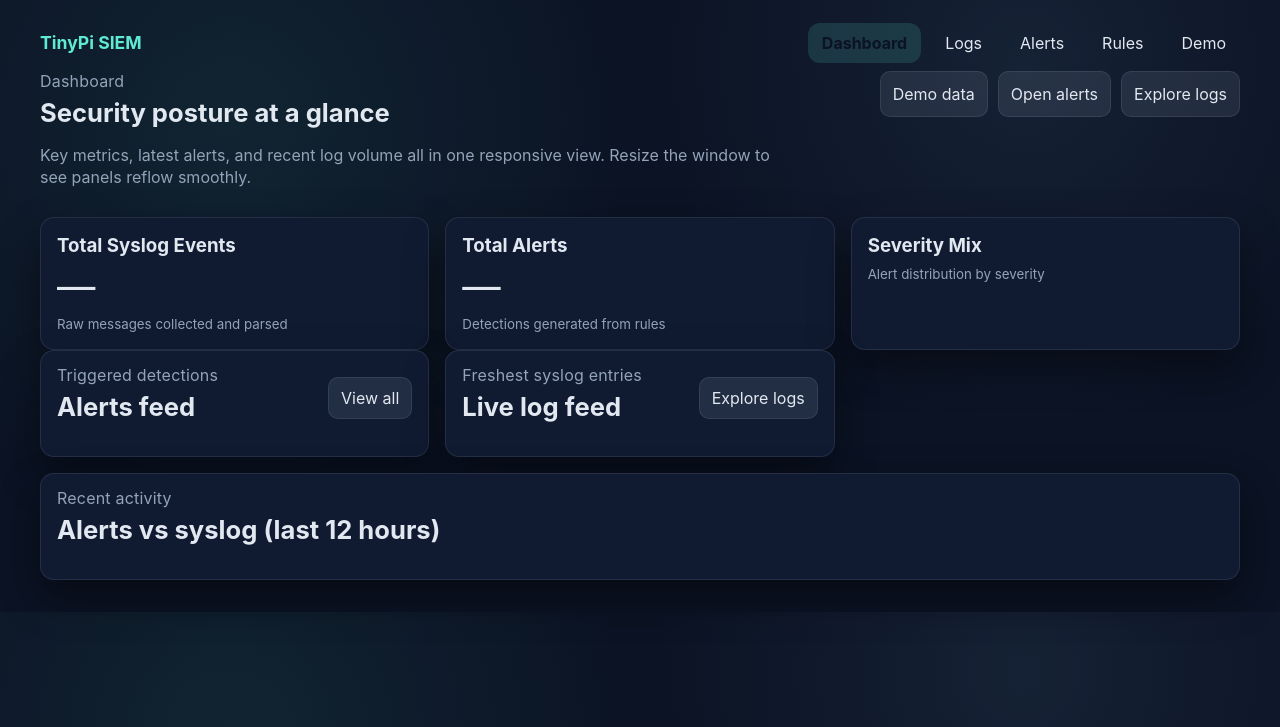
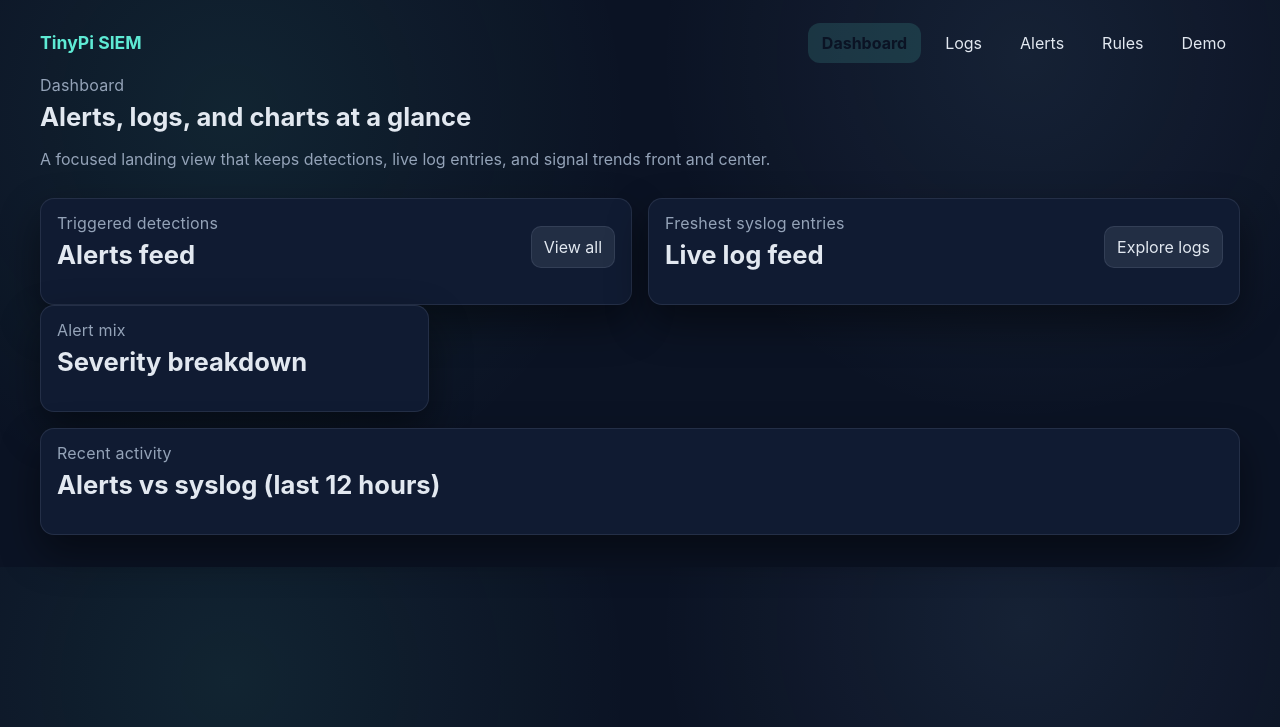
Before and after one commit to WorkableDirector/TinyPi-SIEM, a FastAPI app: page / in a window 1280 px wide. Shown: the top 727 px of the page. Run offline with FastAPI, Linux system fonts and the light colour scheme; data that the repository does not hold is empty; parts of the project's set-up code (start-up, migrations or seed data) failed here and were passed over.

Commit message:
Streamline dashboard layout

```diff
--- a/TinyPi/app/static/theme.css
+++ b/TinyPi/app/static/theme.css
@@ -67,6 +67,11 @@ nav strong { color: var(--accent); font-size: 1.1em; }
   margin-bottom: 12px;
 }
 
+.page-header.compact {
+  margin-bottom: 10px;
+  padding: 4px 0 2px 0;
+}
+
 .grid { display: grid; gap: 16px; }
 .cards { grid-template-columns: repeat(auto-fit, minmax(230px, 1fr)); }
 
@@ -74,6 +79,10 @@ nav strong { color: var(--accent); font-size: 1.1em; }
   display: grid;
   gap: 16px;
   grid-template-columns: repeat(auto-fit, minmax(340px, 1fr));
+}
+
+.panel-grid.charts {
+  grid-template-columns: repeat(auto-fit, minmax(360px, 1fr));
 }
 
 .card {
--- a/TinyPi/app/templates/index.html
+++ b/TinyPi/app/templates/index.html
@@ -19,38 +19,15 @@
     </ul>
   </nav>
 
-  <header class="page-header">
+  <header class="page-header compact">
     <div>
       <p class="section-title">Dashboard</p>
-      <h1 class="section-heading">Security posture at a glance</h1>
-      <p class="tagline">Key metrics, latest alerts, and recent log volume all in one responsive view. Resize the window to see panels reflow smoothly.</p>
-    </div>
-    <div class="controls">
-      <a href="/demo" role="button" class="secondary">Demo data</a>
-      <a href="/alerts" role="button" class="secondary">Open alerts</a>
-      <a href="/logs" role="button" class="secondary">Explore logs</a>
+      <h1 class="section-heading">Alerts, logs, and charts at a glance</h1>
+      <p class="tagline">A focused landing view that keeps detections, live log entries, and signal trends front and center.</p>
     </div>
   </header>
 
-  <section class="grid cards" aria-label="Key metrics">
-    <article class="card">
-      <h3>Total Syslog Events</h3>
-      <p id="events-count" class="metric">—</p>
-      <small>Raw messages collected and parsed</small>
-    </article>
-    <article class="card">
-      <h3>Total Alerts</h3>
-      <p id="alerts-count" class="metric">—</p>
-      <small>Detections generated from rules</small>
-    </article>
-    <article class="card">
-      <h3>Severity Mix</h3>
-      <div id="severity-chart" class="chart-stack"></div>
-      <small>Alert distribution by severity</small>
-    </article>
-  </section>
-
-  <section class="panel-grid" aria-label="Recent activity">
+  <section class="panel-grid" aria-label="Activity feeds">
     <article class="panel">
       <header class="panel-header">
         <div>
@@ -72,6 +49,18 @@
       </header>
       <ul id="logs-feed" class="feed-list" aria-live="polite"></ul>
     </article>
+  </section>
+
+  <section class="panel-grid charts" aria-label="Charts">
+    <article class="panel">
+      <header class="panel-header">
+        <div>
+          <p class="section-title">Alert mix</p>
+          <h3 class="section-heading">Severity breakdown</h3>
+        </div>
+      </header>
+      <div id="severity-chart" class="chart-stack"></div>
+    </article>
 
     <article class="panel wide">
       <header class="panel-header">
@@ -91,9 +80,6 @@
       const res = await fetch('/api/stats');
       if (!res.ok) throw new Error('Failed to load stats');
       const data = await res.json();
-
-      document.getElementById('events-count').textContent = data.counts.events.toLocaleString();
-      document.getElementById('alerts-count').textContent = data.counts.alerts.toLocaleString();
 
       renderSeverity(data.charts.severity || []);
       renderTrend(data.charts.trend || {});
```
